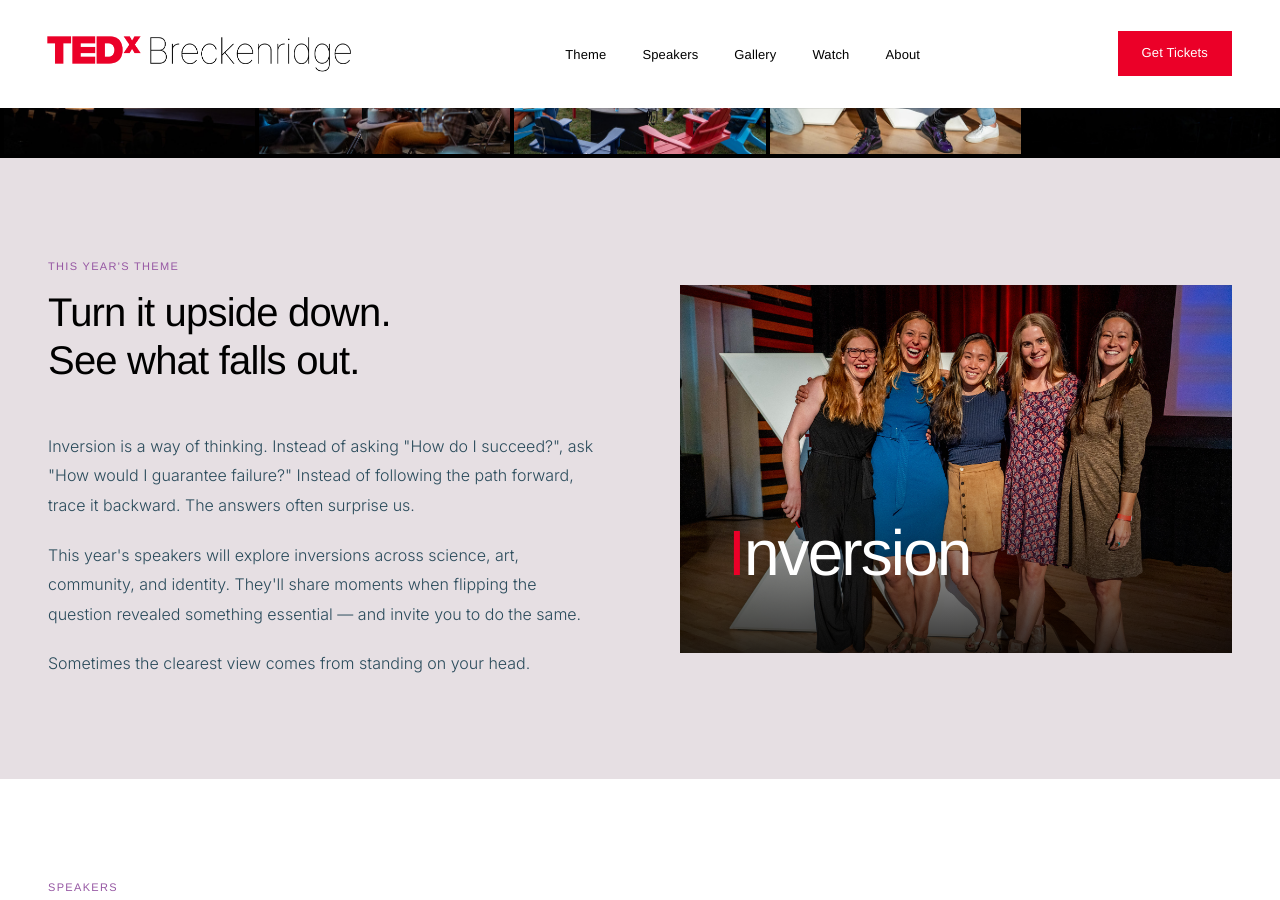
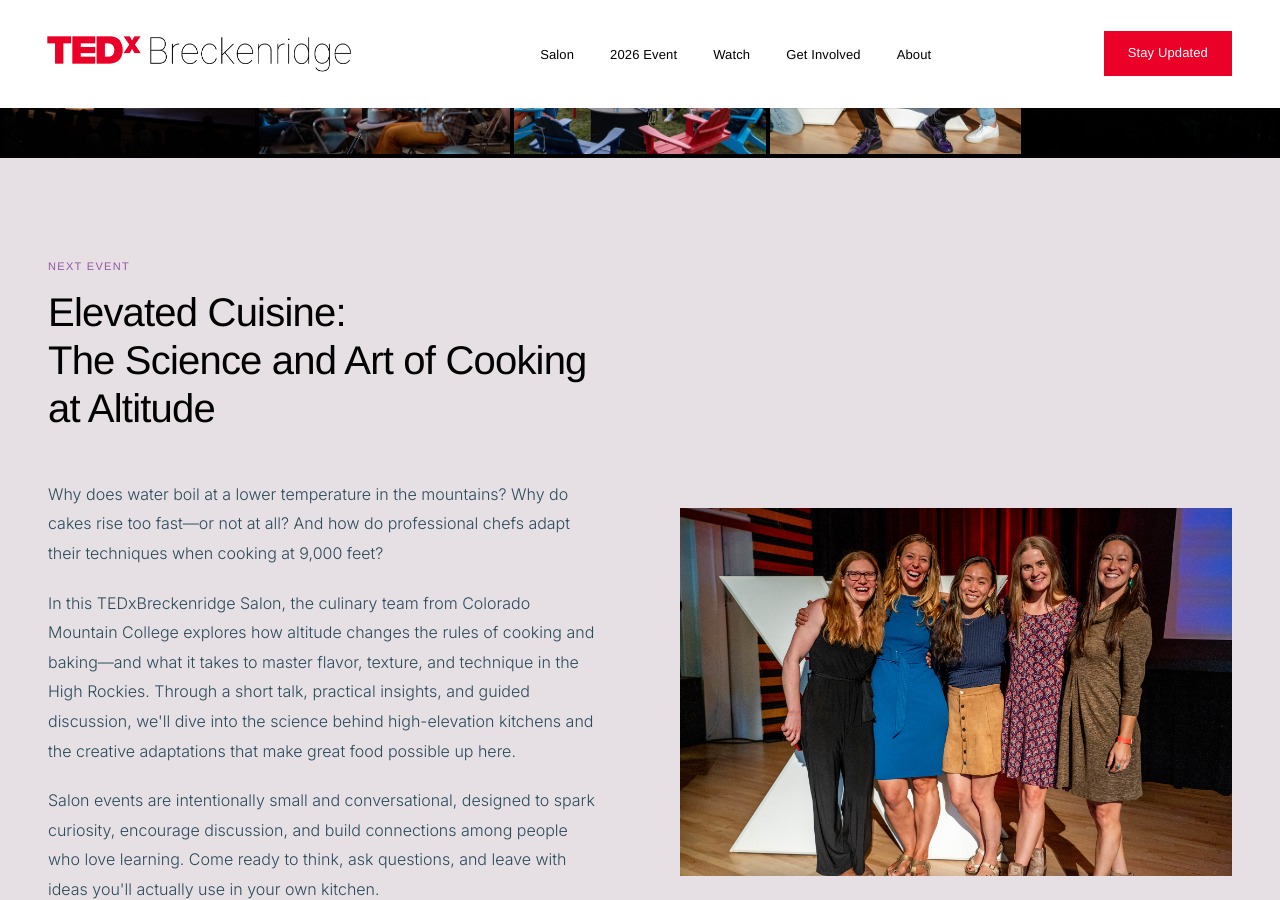
Before and after one commit to ardell/tedxbreckenridge, a Jekyll site: the page built from 2026/index.html, in a window 1280 px wide and 900 px high, scrolled down 1001 px. Built offline with Jekyll 4.4.1, drawn with Linux system fonts in a browser that asks for light colours; some of the changed text lies outside the part shown.

Commit message:
Add a talks page.

```diff
--- a/2026/_config.yml
+++ b/2026/_config.yml
@@ -3,9 +3,8 @@
 title: TEDxBreckenridge 2026
 email: info@tedxbreckenridge.com
 description: >-
-  TEDxBreckenridge 2026 - Inversion. What happens when we flip our assumptions?
-  Join us for an evening of ideas that challenge perspective, reverse conventional
-  thinking, and reveal what lies on the other side.
+  TEDxBreckenridge 2026 - Ideas worth spreading in the heart of the Rockies.
+  Join us for an evening of inspiring talks, local voices, and meaningful connections.
 
 baseurl: "" # subpath of your site, e.g. /2026
 url: "https://tedxbreckenridge.com" # base hostname & protocol
@@ -14,13 +13,23 @@
 event:
   year: 2026
   date: "October 3, 2026"
-  date_short: "October 3"
-  time: "5:00 PM"
+  date_short: "October 3, 2026"
+  time: "TBA"
   venue: "Riverwalk Center, Breckenridge, Colorado"
   venue_short: "Riverwalk Center"
   format: "In-person"
-  theme: "Inversion"
-  theme_description: "What happens when we flip our assumptions? Join us for an evening of ideas that challenge perspective, reverse conventional thinking, and reveal what lies on the other side."
+  theme: "TBA"
+  theme_description: "Save the date for our 2026 main event. Theme and details coming soon."
+
+# Salon Event
+salon:
+  date: "January 15, 2026"
+  time: "6:00 PM"
+  title: "Elevated Cuisine: The Science and Art of Cooking at Altitude"
+  venue: "Colorado Mountain College Culinary Program"
+  location: "Breckenridge, Colorado"
+  price: "$10 suggested donation"
+  description: "Join the culinary team from Colorado Mountain College as they explore how altitude changes the rules of cooking and baking—and what it takes to master flavor, texture, and technique in the High Rockies."
 
 # Build settings
 markdown: kramdown
--- a/2026/_layouts/default.html
+++ b/2026/_layouts/default.html
@@ -28,13 +28,13 @@
       <img src="{{ '/assets/images/tedx-breckenridge-logo-black.png' | relative_url }}" alt="TEDxBreckenridge">
     </a>
     <ul class="nav-links">
-      <li><a href="/#theme">Theme</a></li>
-      <li><a href="/#speakers">Speakers</a></li>
-      <li><a href="/#gallery">Gallery</a></li>
+      <li><a href="/#salon">Salon</a></li>
+      <li><a href="/#main-event">2026 Event</a></li>
       <li><a href="/talks">Watch</a></li>
+      <li><a href="/#support">Get Involved</a></li>
       <li><a href="/about">About</a></li>
     </ul>
-    <a href="/#tickets" class="nav-cta">Get Tickets</a>
+    <a href="/#newsletter" class="nav-cta">Stay Updated</a>
   </nav>
 
   <main>
--- a/2026/index.html
+++ b/2026/index.html
@@ -6,34 +6,33 @@
 <!-- Hero Section -->
 <section class="hero">
     <div class="hero-content">
-        <div class="hero-eyebrow">TEDxBreckenridge 2026</div>
-        <div class="hero-date">{{ site.event.date_short }}</div>
-        <h1 class="hero-title">{{ site.event.theme }}</h1>
-        <p class="hero-description">{{ site.event.theme_description }}</p>
+        <div class="hero-eyebrow">TEDxBreckenridge Salon • {{ site.salon.date }}</div>
+        <h1 class="hero-title" style="font-size: 2.5rem; line-height: 1.2;">{{ site.salon.title }}</h1>
+        <p class="hero-description">{{ site.salon.description }}</p>
         <div class="hero-meta">
             <div class="hero-meta-item">
                 <span class="hero-meta-label">Location</span>
-                <span class="hero-meta-value">{{ site.event.venue_short }}</span>
+                <span class="hero-meta-value">{{ site.salon.venue }}</span>
             </div>
             <div class="hero-meta-item">
                 <span class="hero-meta-label">Time</span>
-                <span class="hero-meta-value">{{ site.event.time }}</span>
+                <span class="hero-meta-value">{{ site.salon.time }}</span>
             </div>
             <div class="hero-meta-item">
-                <span class="hero-meta-label">Format</span>
-                <span class="hero-meta-value">{{ site.event.format }}</span>
+                <span class="hero-meta-label">Price</span>
+                <span class="hero-meta-value">{{ site.salon.price }}</span>
             </div>
         </div>
         <div class="hero-actions">
-            <a href="#tickets" class="btn btn-primary">Get Tickets</a>
-            <a href="#theme" class="btn btn-secondary">Explore the Theme</a>
+            <a href="#salon" class="btn btn-primary">Learn More</a>
+            <a href="#newsletter" class="btn btn-secondary">Get Notified</a>
         </div>
     </div>
     <div class="hero-visual" style="background: linear-gradient(135deg, #4E4484 0%, #2A4B5B 100%);">
         <div class="hero-visual-overlay">
             <div class="hero-visual-content">
-                <div class="hero-visual-year">Year {{ site.event.year }}</div>
-                <div class="hero-visual-theme">{{ site.event.theme }}</div>
+                <div class="hero-visual-year">Salon Series</div>
+                <div class="hero-visual-theme">Jan 15</div>
             </div>
         </div>
     </div>
@@ -58,62 +57,66 @@
     </div>
 </div>
 
-<!-- Theme Section -->
-<section class="section section-full theme-section" id="theme">
+<!-- Salon Section -->
+<section class="section section-full theme-section" id="salon">
     <div class="section-inner">
         <div class="theme-content">
             <div class="theme-text">
                 <div class="section-header">
-                    <div class="section-eyebrow">This year's theme</div>
-                    <h2 class="section-title">Turn it upside down.<br>See what falls out.</h2>
+                    <div class="section-eyebrow">Next Event</div>
+                    <h2 class="section-title">Elevated Cuisine:<br>The Science and Art of Cooking at Altitude</h2>
                 </div>
-                <p>Inversion is a way of thinking. Instead of asking "How do I succeed?", ask "How would I guarantee failure?" Instead of following the path forward, trace it backward. The answers often surprise us.</p>
-                <p>This year's speakers will explore inversions across science, art, community, and identity. They'll share moments when flipping the question revealed something essential — and invite you to do the same.</p>
-                <p>Sometimes the clearest view comes from standing on your head.</p>
+                <p>Why does water boil at a lower temperature in the mountains? Why do cakes rise too fast—or not at all? And how do professional chefs adapt their techniques when cooking at 9,000 feet?</p>
+                <p>In this TEDxBreckenridge Salon, the culinary team from Colorado Mountain College explores how altitude changes the rules of cooking and baking—and what it takes to master flavor, texture, and technique in the High Rockies. Through a short talk, practical insights, and guided discussion, we'll dive into the science behind high-elevation kitchens and the creative adaptations that make great food possible up here.</p>
+                <p>Salon events are intentionally small and conversational, designed to spark curiosity, encourage discussion, and build connections among people who love learning. Come ready to think, ask questions, and leave with ideas you'll actually use in your own kitchen.</p>
+                <div style="margin-top: 24px;">
+                    <p><strong>January 15, 2026 • 6:00 PM</strong><br>
+                    Colorado Mountain College Culinary Program<br>
+                    Breckenridge, Colorado</p>
+                    <p style="margin-top: 16px;"><strong>Suggested donation:</strong> $10<br>
+                    <em>Ideas should be accessible to everyone. If cost is a barrier, join us anyway — your curiosity matters most.</em></p>
+                </div>
             </div>
             <div class="theme-visual">
-                <img src="{{ '/assets/images/53230983645_7a48ea5b0a_k.jpg' | relative_url }}" alt="TEDxBreckenridge speaker presenting">
-                <div class="theme-visual-overlay">
-                    <div class="theme-word"><span>I</span>nversion</div>
-                </div>
+                <img src="{{ '/assets/images/53230983645_7a48ea5b0a_k.jpg' | relative_url }}" alt="TEDxBreckenridge Salon gathering">
             </div>
         </div>
     </div>
 </section>
 
-<!-- Speakers Section -->
-<section class="section speakers-section" id="speakers">
+<!-- Save the Date Section -->
+<section class="section speakers-section" id="main-event">
     <div class="section-header">
-        <div class="section-eyebrow">Speakers</div>
-        <h2 class="section-title">Voices of Inversion</h2>
+        <div class="section-eyebrow">Save the Date</div>
+        <h2 class="section-title">TEDxBreckenridge 2026 Main Event</h2>
     </div>
-    <div class="speakers-intro">
-        <p>Our speakers are thinkers who've found clarity through reversal — scientists, artists, entrepreneurs, and community builders who've discovered that the best insights often come from flipping the script.</p>
+    <div class="speakers-intro" style="max-width: 700px; margin: 0 auto 48px; text-align: center;">
+        <p style="font-size: 24px; margin-bottom: 24px;"><strong>October 3, 2026</strong></p>
+        <p style="font-size: 18px; margin-bottom: 8px;">Riverwalk Center, Breckenridge, Colorado</p>
+        <p>Mark your calendar for an inspiring evening of ideas worth spreading. This year's theme, speaker lineup, and ticket information will be announced in the coming months.</p>
+        <p style="margin-top: 24px;">Want to speak at TEDxBreckenridge 2026? Applications are now open.</p>
     </div>
-    <div class="speakers-grid">
-        {% for i in (1..8) %}
-        <div class="speaker-card speaker-card-placeholder">
-            <div class="speaker-coming-soon">
-                <span class="number">{{ i | prepend: '0' | slice: -2, 2 }}</span>
-                <span>Coming soon</span>
-            </div>
-        </div>
-        {% endfor %}
-    </div>
-    <div class="speakers-footer">
-        <p>Speaker announcements begin Spring 2026</p>
-        <a href="/contact" class="btn btn-secondary">Apply to Speak</a>
+    <div class="speakers-footer" style="display: flex; gap: 16px; justify-content: center; flex-wrap: wrap;">
+        <a href="#newsletter" class="btn btn-primary">Join Our Newsletter</a>
+        <a href="https://tedxbreckenridge.com/speak" target="_blank" class="btn btn-secondary">Apply to Speak</a>
     </div>
 </section>
 
-<!-- Past Events Gallery -->
-<section class="section section-full gallery-section" id="gallery">
+<!-- Past Talks Section -->
+<section class="section section-full gallery-section" id="past-talks">
     <div class="section-inner">
-        <div class="section-eyebrow">Past Events</div>
-        <h2 class="section-title">Ideas in Action</h2>
+        <div class="section-eyebrow">Watch</div>
+        <h2 class="section-title">Past TEDxBreckenridge Talks</h2>
+        <p style="text-align: center; max-width: 600px; margin: 0 auto 48px; font-size: 18px;">Explore ideas from our past events. Each talk shares unique perspectives from local voices, innovators, and community leaders.</p>
+
         <div class="gallery-grid">
-            <div class="gallery-item large">
-                <img src="{{ '/assets/images/53231001790_ba50b441c1_k.jpg' | relative_url }}" alt="TEDxBreckenridge main stage">
+            <!-- Video placeholders - replace with actual video embeds or links -->
+            <div class="gallery-item large" style="background: #f5f5f5; display: flex; align-items: center; justify-content: center; min-height: 300px; border-radius: 8px;">
+                <div style="text-align: center; padding: 40px;">
+                    <p style="font-size: 18px; margin-bottom: 16px;"><strong>Featured Talks</strong></p>
+                    <p>Video embeds coming soon</p>
+                    <a href="https://www.youtube.com/@tedxbreckenridge" target="_blank" style="display: inline-block; margin-top: 16px; color: #e62b1e;">Visit our YouTube channel →</a>
+                </div>
             </div>
             <div class="gallery-item">
                 <img src="{{ '/assets/images/53226450137_77812a2405_c.jpg' | relative_url }}" alt="TEDxBreckenridge speaker">
@@ -128,40 +131,12 @@
                 <img src="{{ '/assets/images/53230483616_472841fbed_c.jpg' | relative_url }}" alt="TEDxBreckenridge networking">
             </div>
         </div>
-        <div class="gallery-cta">
-            <a href="https://www.flickr.com/photos/tedxbreckenridge/" target="_blank" rel="noopener">View all photos from past events</a>
-        </div>
-    </div>
-</section>
 
-<!-- Salon Section -->
-<section class="section section-full salon-section" id="salon">
-    <div class="section-inner">
-        <div class="salon-content">
-            <div class="salon-image">
-                <img src="{{ '/assets/images/53226450037_d47d66d6a5_k.jpg' | relative_url }}" alt="TEDxBreckenridge Salon gathering">
-                <div class="salon-image-overlay"></div>
-            </div>
-            <div class="salon-text">
-                <h3>Upcoming Salon</h3>
-                <h2>Intimate evenings of ideas and conversation</h2>
-                <p>TEDxBreckenridge Salons are smaller gatherings designed to spark discussion around a single idea. Join us for an evening of thoughtful exchange with your neighbors.</p>
-                <div class="salon-details">
-                    <div class="salon-detail">
-                        <span class="salon-detail-label">Date</span>
-                        <span class="salon-detail-value">To be announced</span>
-                    </div>
-                    <div class="salon-detail">
-                        <span class="salon-detail-label">Location</span>
-                        <span class="salon-detail-value">Summit County</span>
-                    </div>
-                    <div class="salon-detail">
-                        <span class="salon-detail-label">Tickets</span>
-                        <span class="salon-detail-value">$10 suggested donation</span>
-                    </div>
-                </div>
-                <p>Ideas should be accessible to everyone. If cost is a barrier, join us anyway — your curiosity matters most.</p>
-                <a href="/salons" class="btn btn-primary" style="margin-top: 12px;">Learn More</a>
+        <div class="gallery-cta" style="margin-top: 48px; text-align: center;">
+            <p style="margin-bottom: 16px; font-size: 18px;">Explore past themes and speakers</p>
+            <div style="display: flex; gap: 16px; justify-content: center; flex-wrap: wrap;">
+                <a href="/talks" class="btn btn-primary">Watch All Talks</a>
+                <a href="https://www.flickr.com/photos/tedxbreckenridge/" target="_blank" rel="noopener" class="btn btn-secondary">View Event Photos</a>
             </div>
         </div>
     </div>
@@ -171,26 +146,32 @@
 <section class="section support-section" id="support">
     <div class="section-header">
         <div class="section-eyebrow">Get Involved</div>
-        <h2 class="section-title">Support TEDxBreckenridge</h2>
+        <h2 class="section-title">Help Make TEDxBreckenridge 2026 Happen</h2>
     </div>
     <div class="support-grid">
         <div class="support-card">
             <div class="support-icon">◇</div>
-            <h3>Donate</h3>
-            <p>TEDxBreckenridge is a 501(c)(3) nonprofit run entirely by local volunteers. Your contribution helps us bring ideas worth spreading to Summit County.</p>
-            <a href="/donate" class="support-link">Make a gift</a>
+            <h3>Join Our Newsletter</h3>
+            <p>Stay connected and be the first to know about upcoming events, speaker announcements, and community gatherings.</p>
+            <a href="#newsletter" class="support-link">Subscribe now</a>
         </div>
         <div class="support-card">
             <div class="support-icon">○</div>
-            <h3>Volunteer</h3>
-            <p>Join our team of dedicated community members who make TEDxBreckenridge possible. We welcome all skills and backgrounds.</p>
-            <a href="/volunteer" class="support-link">Get involved</a>
+            <h3>Apply to Speak</h3>
+            <p>Have an idea worth spreading? We're looking for speakers who can share compelling stories and insights with our community.</p>
+            <a href="https://tedxbreckenridge.com/speak" target="_blank" class="support-link">Submit your application</a>
         </div>
         <div class="support-card">
             <div class="support-icon">□</div>
-            <h3>Sponsor</h3>
-            <p>Partner with us to support ideas worth spreading. Sponsorship opportunities are available at multiple levels.</p>
-            <a href="/sponsor" class="support-link">Become a sponsor</a>
+            <h3>Volunteer</h3>
+            <p>Join our planning team! We're just getting started and welcome community members with all skills and backgrounds.</p>
+            <a href="https://www.tedxbreckenridge.com/volunteer" target="_blank" class="support-link">Get involved</a>
+        </div>
+        <div class="support-card">
+            <div class="support-icon">◆</div>
+            <h3>Donate</h3>
+            <p>TEDxBreckenridge is a 501(c)(3) nonprofit run entirely by volunteers. Your contribution directly supports bringing ideas worth spreading to Summit County.</p>
+            <a href="https://givebutter.com/tedxbreckenridge" target="_blank" class="support-link">Make a gift</a>
         </div>
     </div>
 </section>
@@ -235,10 +216,10 @@
 </section>
 
 <!-- Newsletter Section -->
-<section class="newsletter-section">
+<section class="newsletter-section" id="newsletter">
     <div class="newsletter-content">
         <h2>Stay in the know</h2>
-        <p>Subscribe for updates on speakers, ticket releases, and community events.</p>
+        <p>Subscribe for updates on upcoming events, speaker announcements, and Salon gatherings.</p>
         <form class="newsletter-form">
             <input type="email" class="newsletter-input" placeholder="Your email address" required>
             <button type="submit" class="btn btn-primary">Subscribe</button>
```
Also changed, not shown: 2026/talks.html (added, +148 -0 lines).
